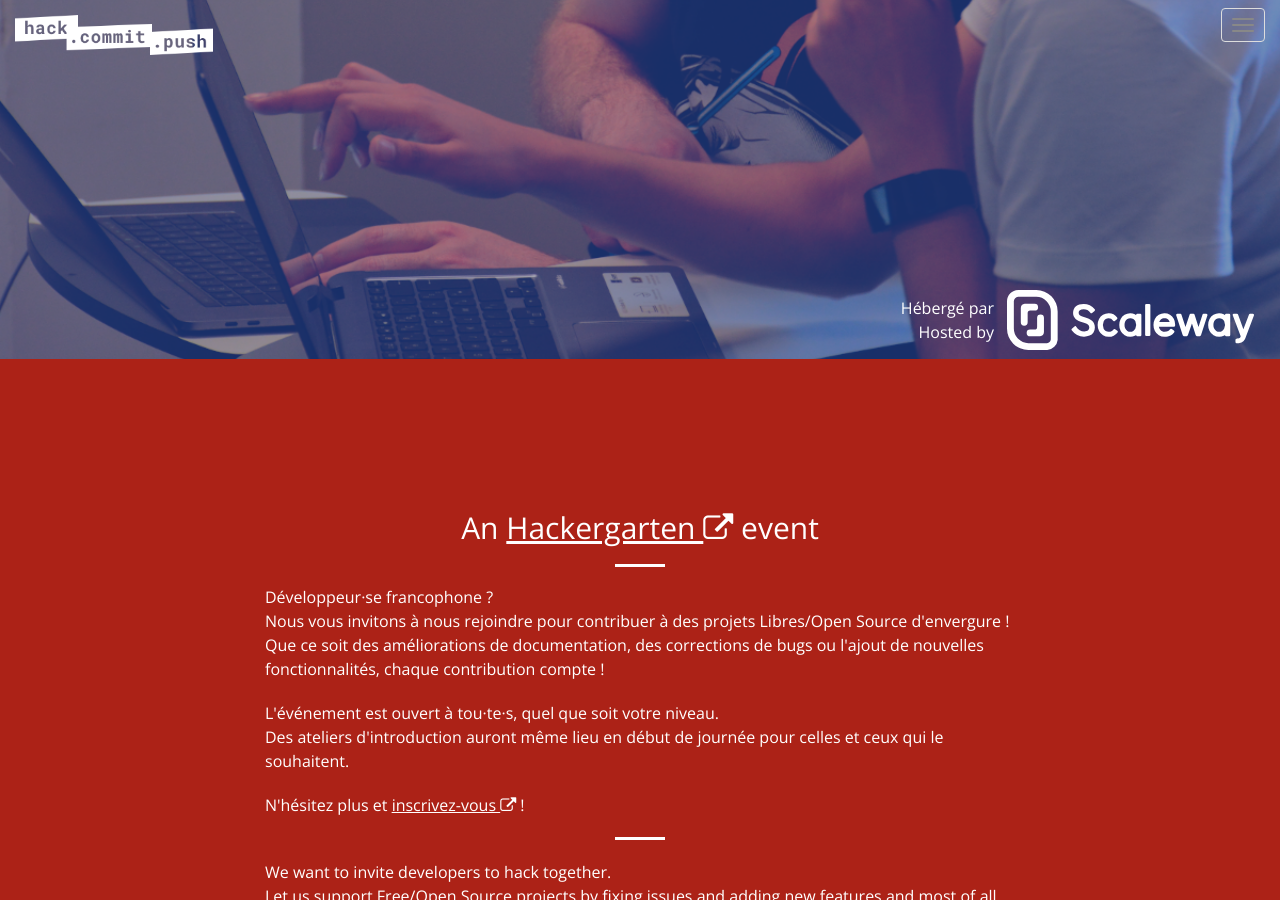
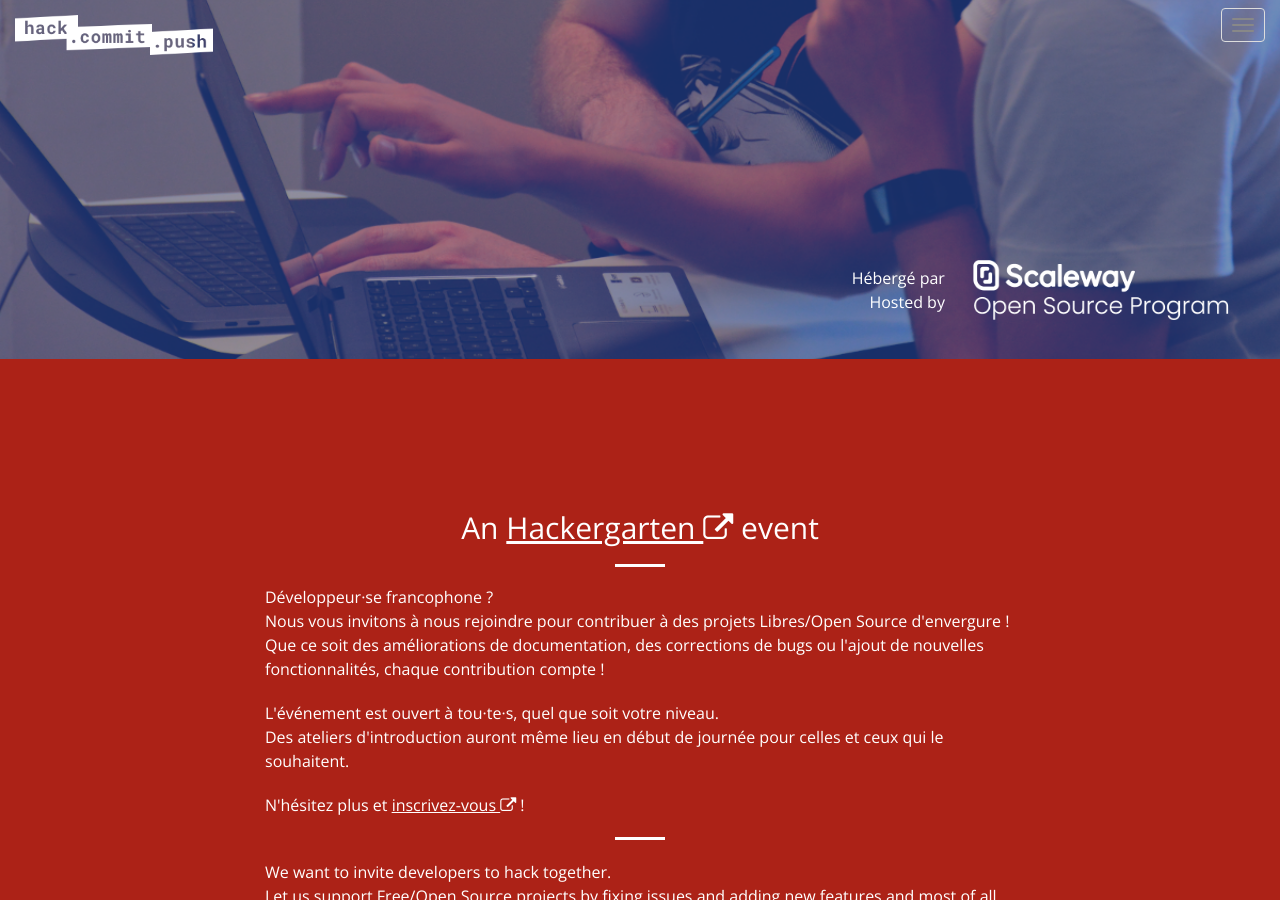
Before and after one commit to hack-commit-push/paris2022, a Jekyll site: the page built from index.html, in a window 1280 px wide and 900 px high, scrolled down 541 px. Built offline with Jekyll 4.4.1, drawn with Linux system fonts in a browser that asks for light colours.

Commit message:
Clean up unused images and update Scaleway logo

```diff
--- a/_data/sponsors.yml
+++ b/_data/sponsors.yml
@@ -1,3 +1,3 @@
 - name: Scaleway
   url: https://www.scaleway.com/
-  picture: scaleway.svg
+  picture: scaleway.png
--- a/_includes/header.html
+++ b/_includes/header.html
@@ -12,7 +12,7 @@
                 <p lang="fr">Hébergé par</p>
                 <p>Hosted by</p>
             </div>
-            <a target="_blank" rel="noopener" href="https://www.scaleway.com/"><img id="host-logo" src="img/scaleway.svg" alt="Logo of Scaleway - Host of the event" /></a>
+            <a target="_blank" rel="noopener" href="https://www.scaleway.com/"><img id="host-logo" src="img/scaleway.png" alt="Logo of Scaleway - Host of the event" /></a>
         </div>
     </div>
 </header>
--- a/css/main.scss
+++ b/css/main.scss
@@ -152,7 +152,7 @@ header {
 				display: flex;
 				flex-direction: column;
 				justify-content: center;
-				margin-right: 1vw;
+				margin-right: 0.25vw;
 
 				p {
 					text-align: right;
@@ -161,7 +161,7 @@ header {
 			}
 
 			#host-logo {
-				height: 60px;
+				height: 120px;
 			}
 		}
 
@@ -324,7 +324,7 @@ header .header-content {
 
 #sponsors {
 	img {
-		width: 140px;
+		width: 200px;
 		height: max-content;
 		align-self: center;
 	}
```
Also changed, not shown: img/claire.png (deleted), img/dilek.png (deleted), img/scaleway.png (added), img/scaleway.svg (deleted).
